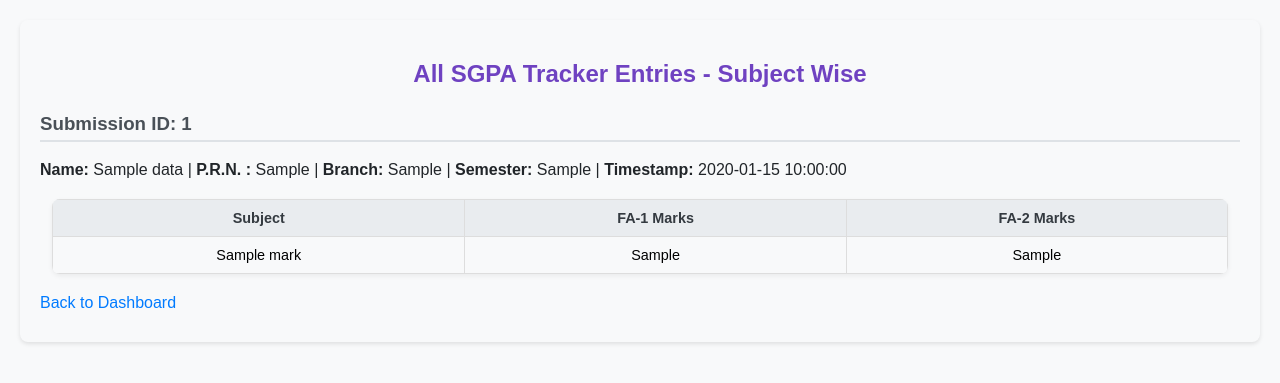
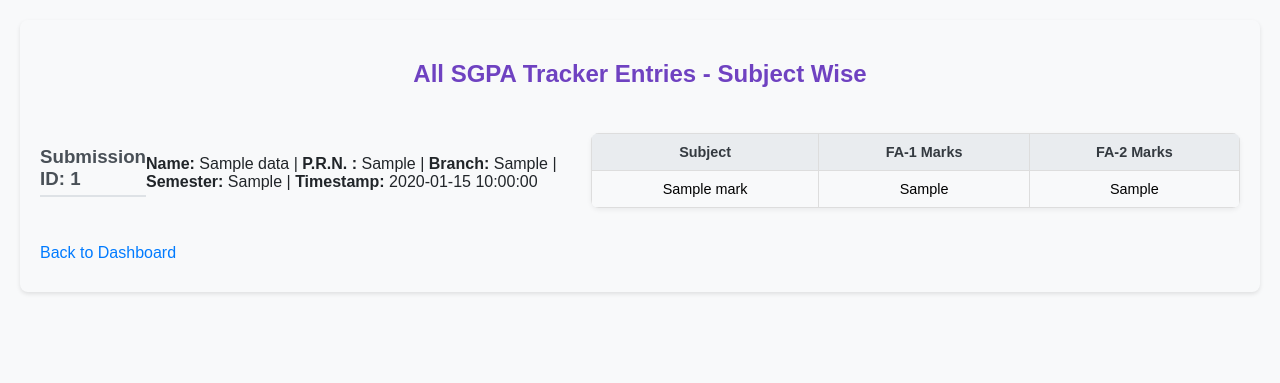
Before and after one commit to Sith-Lord-Darth-Vader/SGPA_TRACKER, a Flask app: page /view_all_entries in a window 1280 px wide. Shown: the top 383 px of the page. Run offline with Flask 3, Linux system fonts and the light colour scheme; tables that the repository leaves empty or names only in its code hold one stand-in row (values such as "Sample post").

Commit message:
Update all_entries.html

```diff
--- a/SGPA_TRACKER/templates/all_entries.html
+++ b/SGPA_TRACKER/templates/all_entries.html
@@ -6,13 +6,13 @@
     <meta name="viewport" content="width=device-width, initial-scale=1.0">
     <title>All SGPA Tracker Entries</title>
     <link rel="stylesheet" type="text/css" href="{{ url_for('static', filename='style.css') }}" />
-
 </head>
 <body class="all-entries-page">
     <h2 class="all-entries-title">All SGPA Tracker Entries - Subject Wise</h2>
 
     {% if entries %}
         {% for submission_id, data in entries.items() %}
+            <div class="entry-card">
                 <h3>Submission ID: {{ submission_id }}</h3>
                 <p><b>Name:</b> {{ data.name }} | <b>P.R.N. :</b> {{ data.PRN }} | <b>Branch:</b> {{ data.branch }} | <b>Semester:</b> {{ data.semester }} | <b>Timestamp:</b> {{ data.timestamp }}</p>
 
@@ -38,12 +38,12 @@
                         {% endif %}
                     </tbody>
                 </table>
-            <br>
+            </div>
         {% endfor %}
     {% else %}
-        <p>No entries recorded yet.</p>
+        <p class="no-entries">No entries recorded yet.</p>
     {% endif %}
 
-    <p><a href="{{ url_for('index') }}">Back to Dashboard</a></p>
+    <p class="back-link"><a href="{{ url_for('index') }}">Back to Dashboard</a></p>
 </body>
 </html>
```
Lines whose indentation alone changed are shown as unchanged.
